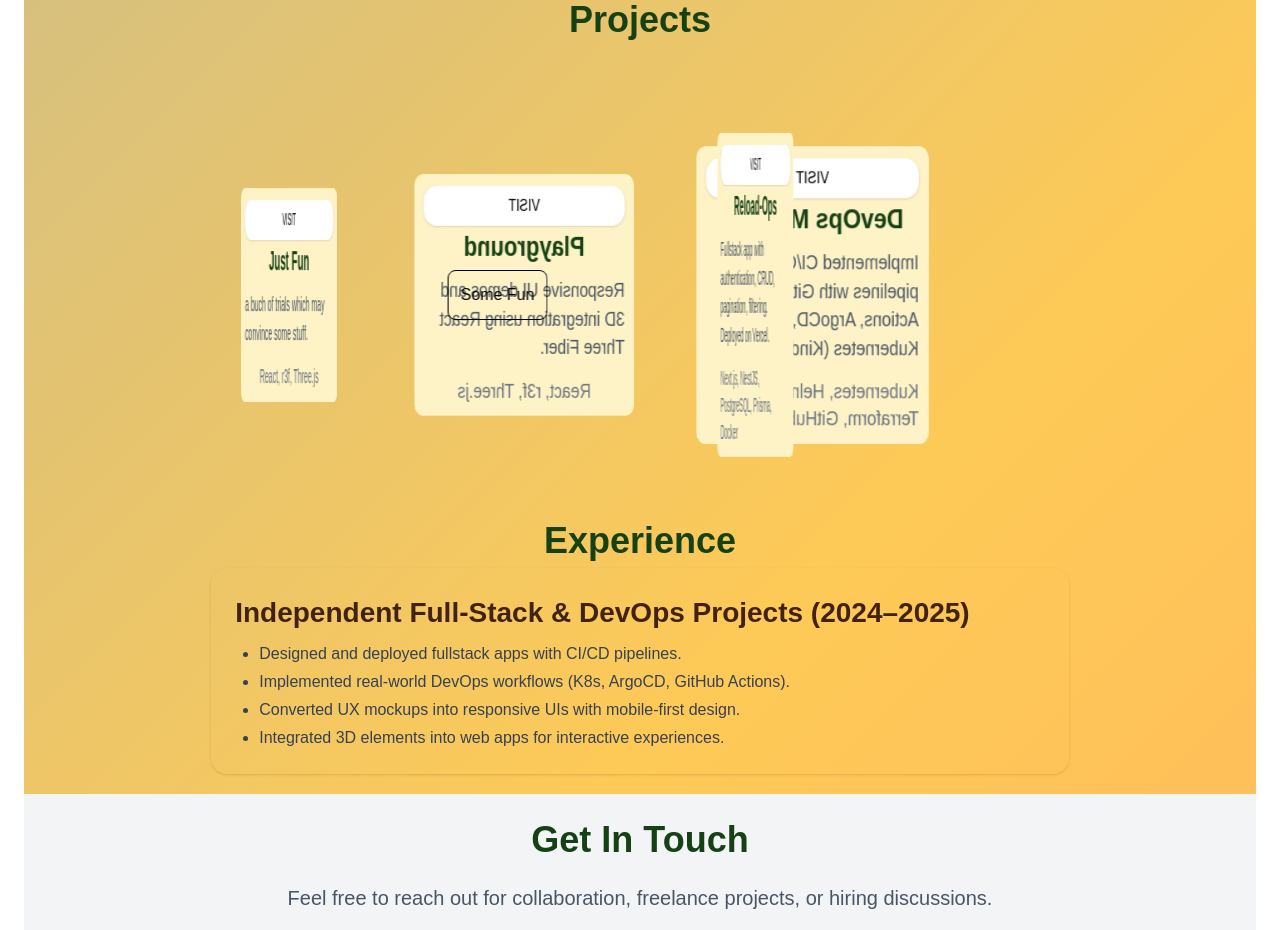
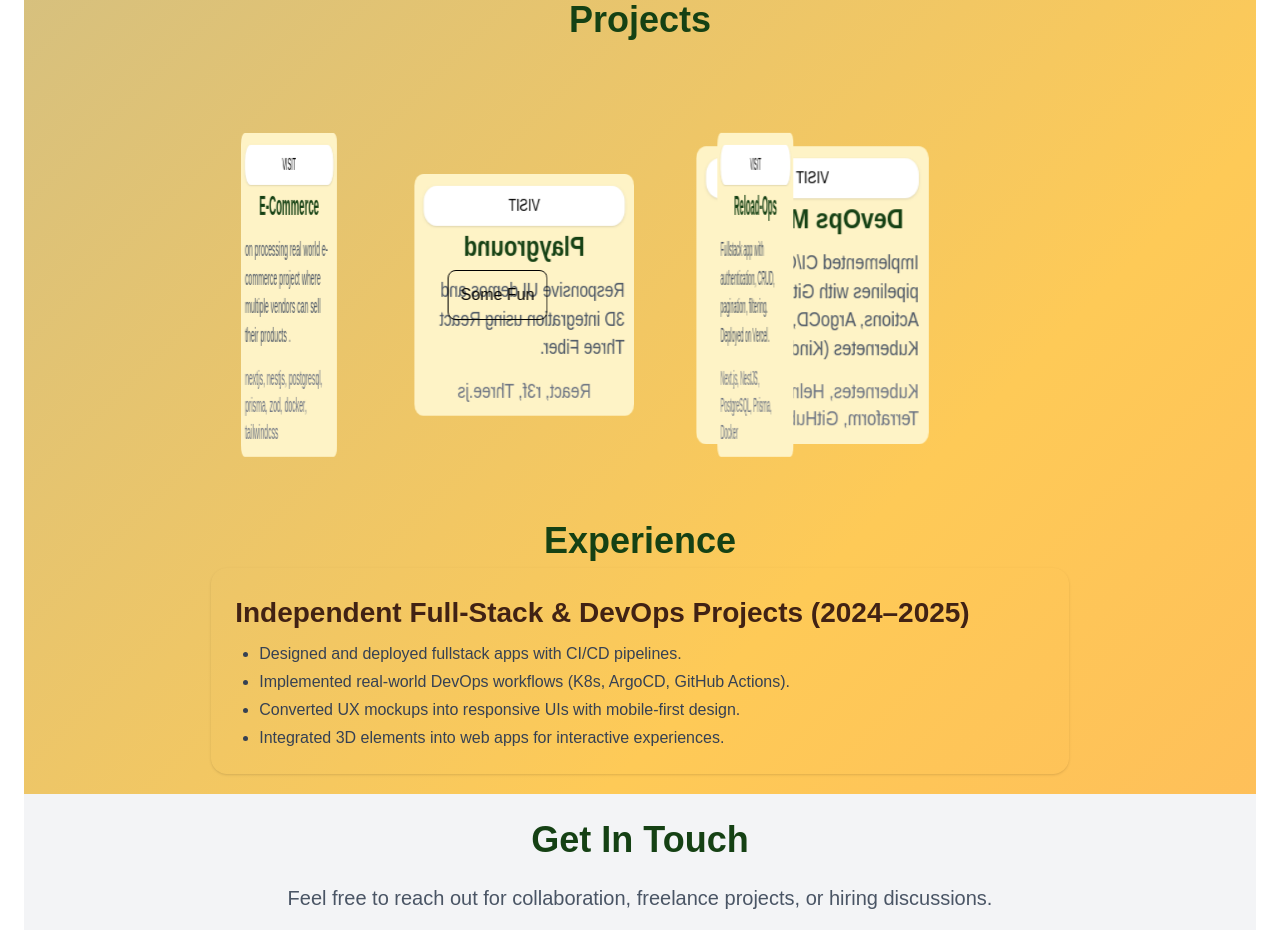
Before and after one commit to willindo/nextjs-responsive-lab, a Next.js app: page / in a window 1280 px wide. Shown: the part 2120-3050 px from the top of the page. Built offline with nearby package versions, Linux system fonts and the light colour scheme.

Commit message:
ecommerce link

```diff
--- a/components/Projects.tsx
+++ b/components/Projects.tsx
@@ -34,10 +34,10 @@ export default function Projects() {
       link: "https://nextjs-responsive-lab.vercel.app/responsive-image1",
     },
     {
-      name: "Just Fun",
-      desc: "a buch of trials which may convince some stuff.",
-      tech: "React, r3f, Three.js",
-      link: "/somefun",
+      name: " E-Commerce",
+      desc: "on processing real world e-commerce project where multiple vendors can sell their products .",
+      tech: "nextjs, nestjs, postgresql, prisma, zod, docker, tailwindcss ",
+      link: "https://multy-commerce.vercel.app/",
     },
   ];
 
@@ -92,14 +92,13 @@ export default function Projects() {
               <p className="text-gray-600 text-sm">{p.desc}</p>
               <p className="text-gray-500 mt-4 text-xs">{p.tech}</p>
             </div>
-
           ))}
           <Link
-                href={extraLinks[0].href}
-                className="block p-3 rounded-lg border hover:bg-gray-50"
-              >
-                {extraLinks[0].label}
-              </Link>
+            href={extraLinks[0].href}
+            className="block p-3 rounded-lg border hover:bg-gray-50"
+          >
+            {extraLinks[0].label}
+          </Link>
         </Circle3D>
       )}
     </div>
```
